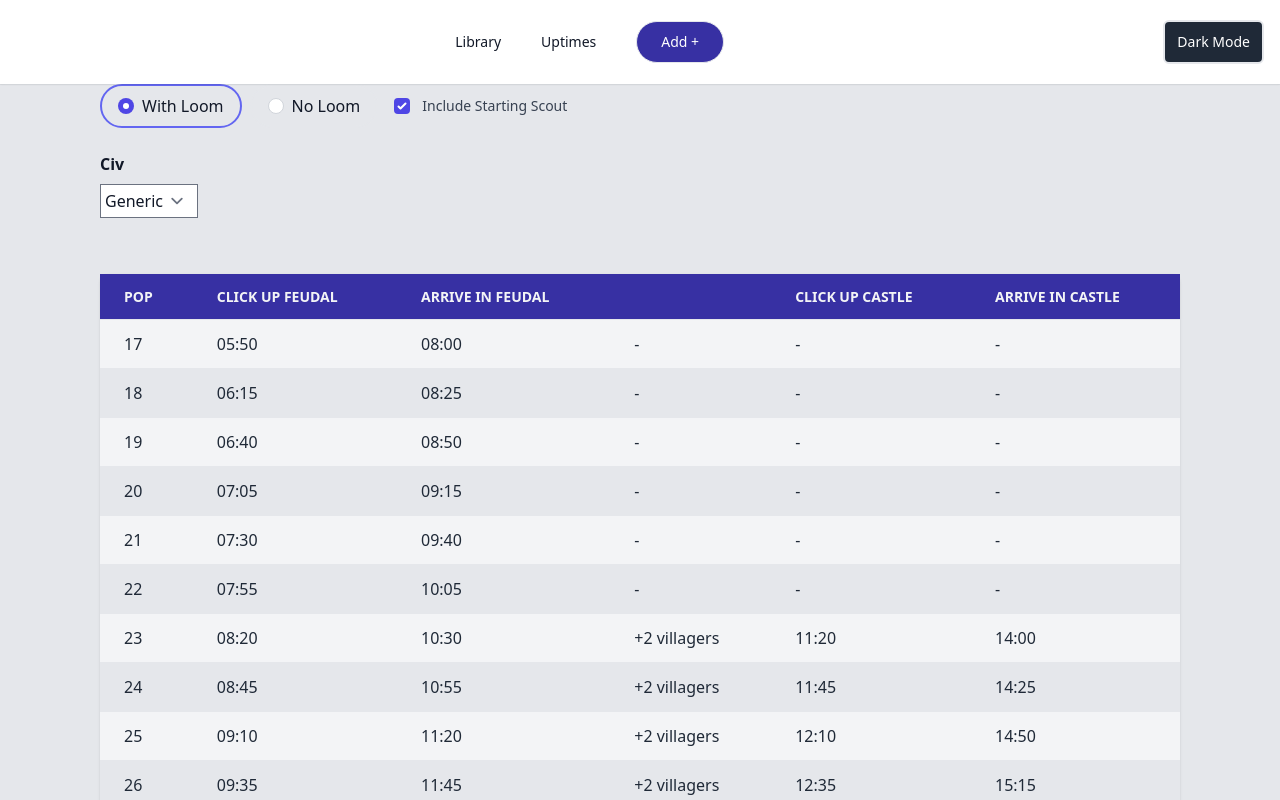
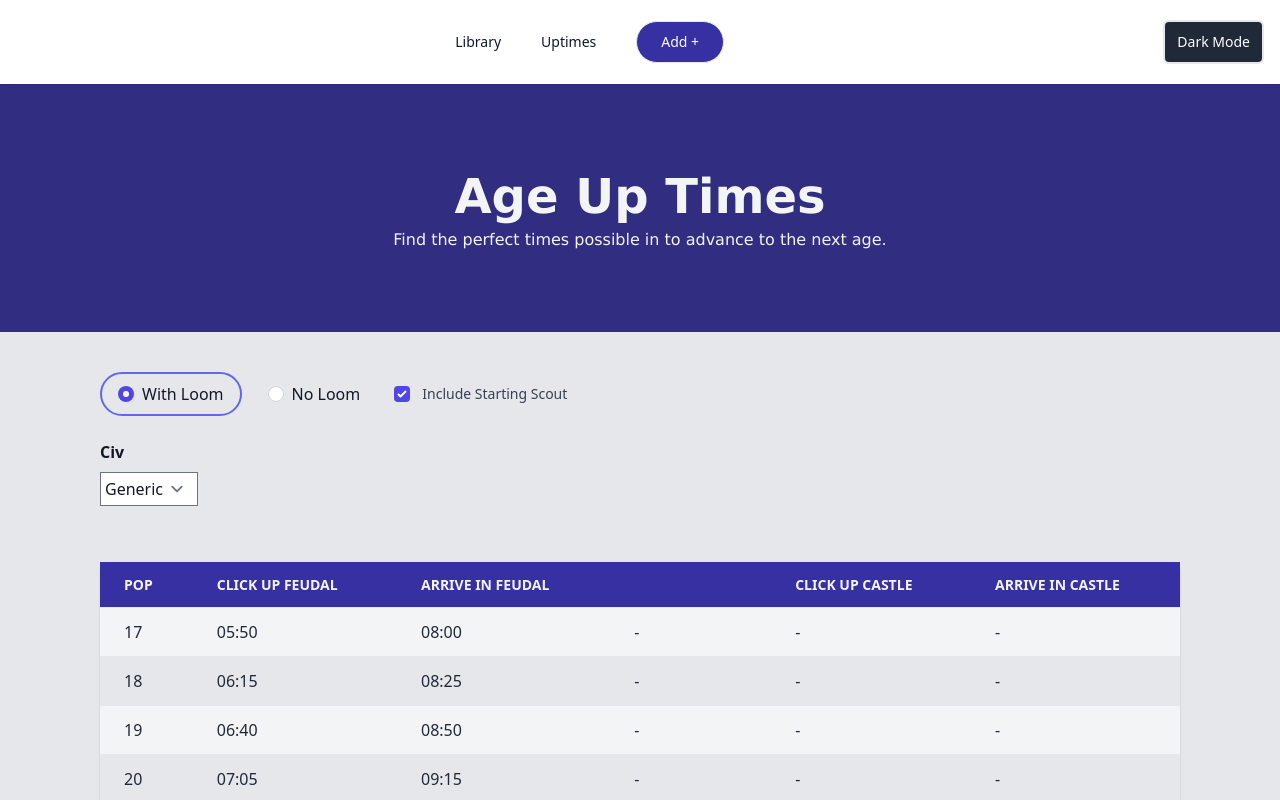
Before and after one commit to collinstommy/aoe-library, a SvelteKit app: page /uptimes in a window 1280 px wide. Shown: the top 800 px of the page. Built offline with nearby package versions, Linux system fonts and the light colour scheme.

Commit message:
new hero

```diff
--- a/src/components/Filters.svelte
+++ b/src/components/Filters.svelte
@@ -17,7 +17,7 @@
 </script>
 
 <aside
-	class="filters mb-4 flex w-full flex-col rounded-md bg-gray-100 py-2 px-4 dark:border dark:border-gray-100 dark:bg-gray-800 md:m-0 md:mr-4 md:w-auto md:py-4"
+	class="filters mb-4 flex w-full flex-col rounded-md border border-indigo-400 bg-gray-100 py-2 px-4 dark:border dark:border-gray-100 dark:bg-gray-800 md:m-0 md:mr-4 md:w-auto md:border-0 md:py-4"
 >
 	<div class="flex items-baseline justify-between">
 		<label class="flex md:pointer-events-none" for="showFilters">
--- a/src/components/Hero.svelte
+++ b/src/components/Hero.svelte
@@ -3,12 +3,14 @@
 	export let description = '';
 </script>
 
-<!--
-<section class="hero w-100 text-grey-800 w-full border-gray-600 p-8 text-center md:p-16">
-	<h1 class="my-2 text-4xl font-semibold">{title}</h1>
-	<p>{description}</p>
+<section
+	class="hero w-100 text-grey-800 w-full border-gray-600 bg-indigo-900 p-10 text-center text-gray-100 dark:border-y dark:border-white md:mb-6 md:p-20"
+>
+	<h1 class="my-2 text-4xl font-semibold lg:text-5xl">{title}</h1>
+	<p class="hidden md:block">{description}</p>
 	<slot />
-</section> -->
+</section>
+
 <style>
 	.hero {
 		font-family: Verdana, Geneva, Tahoma, sans-serif;
--- a/src/components/Library.svelte
+++ b/src/components/Library.svelte
@@ -83,7 +83,7 @@
 	$: paginatedItems = paginate({ items: selectedItems, pageSize, currentPage });
 </script>
 
-<div class="wrapper flex flex-col items-center p-3">
+<div class="wrapper flex flex-col items-center">
 	<Hero
 		title="AOE Library"
 		description="A directory of useful information and tools for Age of Empires 2"
@@ -94,6 +94,7 @@
 		flex
 		flex-col
 		items-start
+		p-3
 
 		md:flex-row
 		md:p-4
--- a/src/components/uptimes/Uptimes.svelte
+++ b/src/components/uptimes/Uptimes.svelte
@@ -31,10 +31,11 @@
 	$: times = getAllTimes(loom, includeScout, selectedCiv);
 </script>
 
-<div class="container flex w-full flex-1 flex-col">
+<div class="flex flex-col items-center">
+	<div class="container flex w-full max-w-[1080px]  flex-col">
 		<div class="filters pb-8">
 			<div id="options" class="flex flex-col items-center md:flex-row md:items-baseline">
-			<div class="flex">
+				<div class="flex pt-4">
 					<Radio id="withLoom" value="true" bind:group={loom}>With Loom</Radio>
 					<Radio id="loom" value="false" bind:group={loom}>No Loom</Radio>
 				</div>
@@ -83,9 +84,4 @@
 			</div>
 		</div>
 	</div>
-
-<style>
-	.container {
-		max-width: 1080px;
-	}
-</style>
+</div>
--- a/src/routes/+layout.svelte
+++ b/src/routes/+layout.svelte
@@ -49,7 +49,7 @@
 		</div>
 	</nav>
 </header>
-<main class="wrapper flex flex-col items-center">
+<main class="wrapper flex flex-col">
 	<slot />
 </main>
 
--- a/src/routes/+page.svelte
+++ b/src/routes/+page.svelte
@@ -11,14 +11,6 @@
 	export let data;
 </script>
 
-<section
-	class="hero w-100 text-grey-800 w-full border-gray-600 bg-indigo-900 p-10 text-center text-gray-100 dark:border-y dark:border-white md:mb-6 md:p-20"
->
-	<h1 class="my-2 text-4xl font-semibold">AOE Library</h1>
-	<p class="hidden md:visible">A directory of useful information and tools for Age of Empires 2</p>
-	<slot />
-</section>
-
 <Library items={data.items} />
 
 <style>
```
Lines whose indentation alone changed are shown as unchanged.
